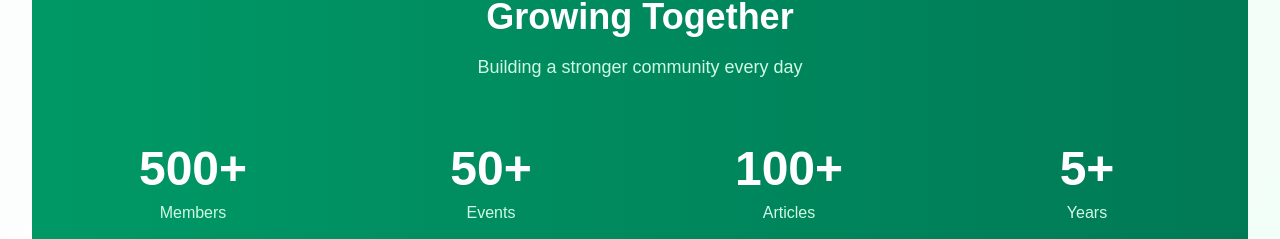
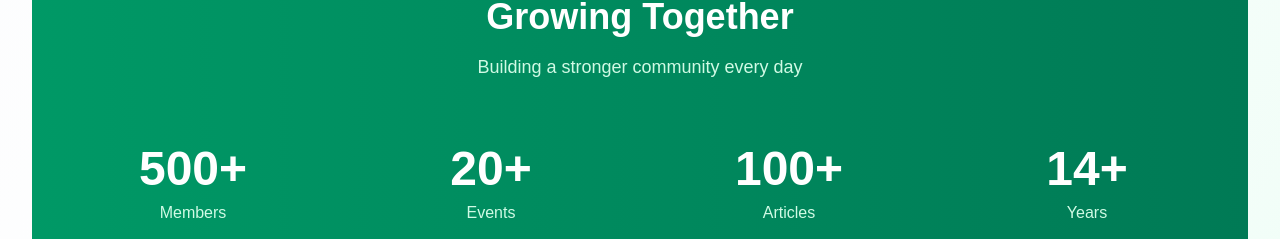
Before and after one commit to irfanAbir1231/iut-siks-user, a Next.js app: page / in a window 1280 px wide. Shown: the part 1723-1962 px from the top of the page. Built offline with nearby package versions, Linux system fonts and the light colour scheme; no server answers.

Commit message:
Update page.tsx

```diff
--- a/app/page.tsx
+++ b/app/page.tsx
@@ -49,9 +49,9 @@ export default function Home() {
   // Stats data and animated counts
   const stats = [
     { number: 500, label: "Members", suffix: "+" },
-    { number: 50, label: "Events", suffix: "+" },
+    { number: 20, label: "Events", suffix: "+" },
     { number: 100, label: "Articles", suffix: "+" },
-    { number: 5, label: "Years", suffix: "+" },
+    { number: 14, label: "Years", suffix: "+" },
   ];
   const count0 = useCountUp(stats[0].number, 1200);
   const count1 = useCountUp(stats[1].number, 1400);
```
